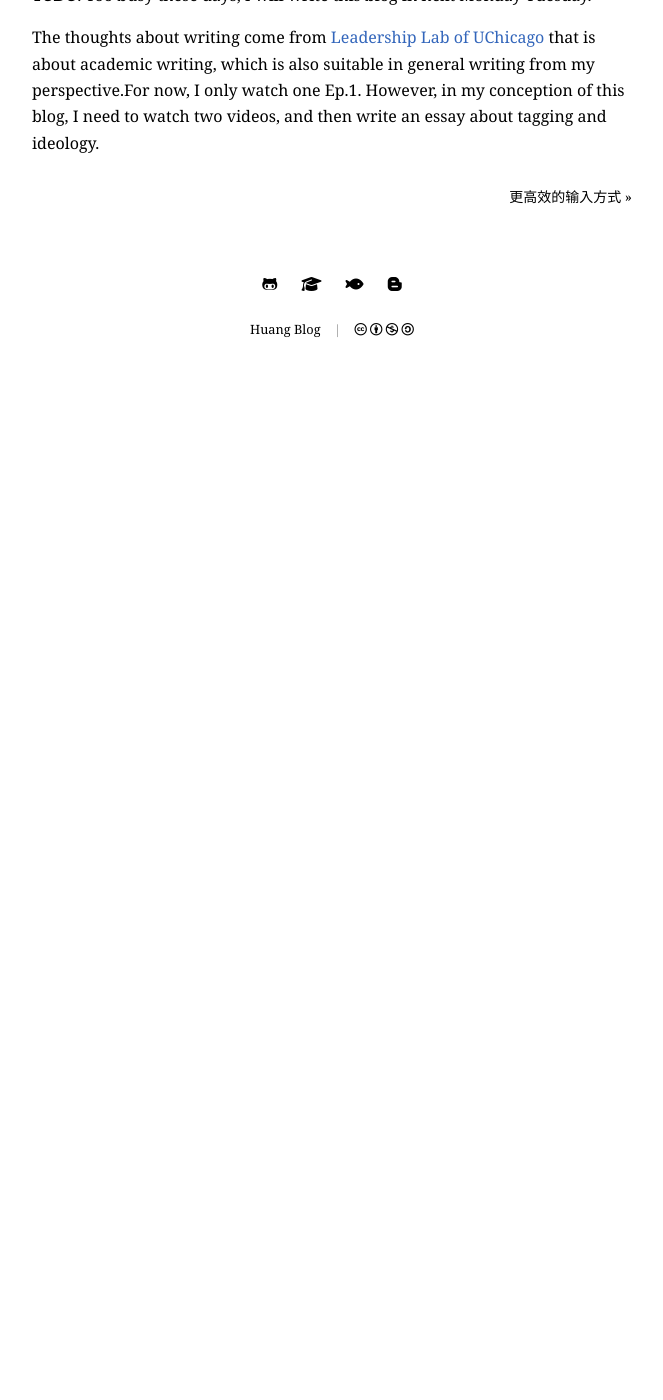
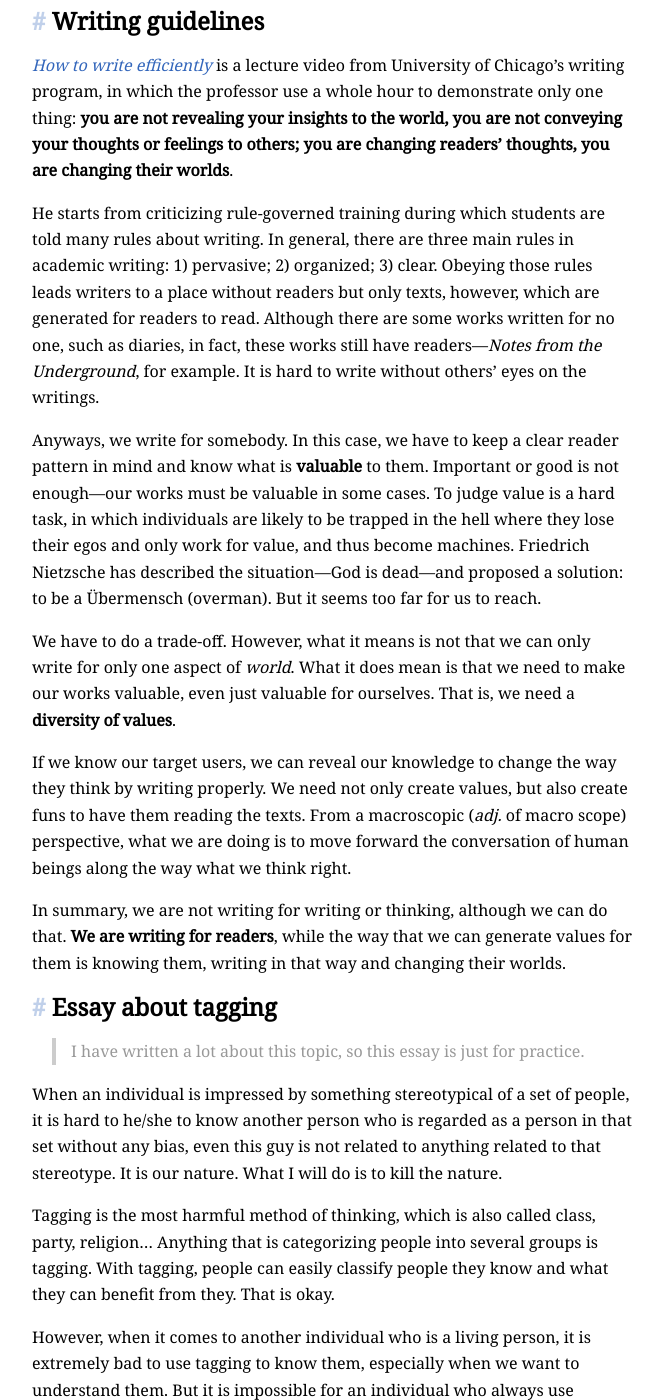
Before and after one commit to huang-feiyu/huang-feiyu.github.io, a Jekyll site: the page built from _posts/2023-08-05-diary-6.md, in a window 1280 px wide and 1400 px high, scrolled down 686 px. Shown: the whole window, without its empty margins (308-971 px from the left). Built offline with Jekyll 4.4.1, drawn with Linux system fonts in a browser that asks for light colours; nearby versions of some CDN libraries; before the commit the page ends 1054 px from its top, so only the background shows below that; some of the changed text lies outside the part shown.

Commit message:
post: upload `diary-6`

```diff
--- a/_posts/2023-08-05-diary-6.md
+++ b/_posts/2023-08-05-diary-6.md
@@ -6,9 +6,37 @@ categories:  diary
 tags:        [english, writing]
 image:       flower-1.jpg
 toc:         false
-description: Writing for what, how to write along with an tentative essay.
+description: Writing guidelines from UChicago along with an tentative essay about tagging.
 ---
 
-***TODO***: Too busy these days, I will write this blog in next ~~Monday~~ Tuesday.
+### Writing guidelines
 
-The thoughts about writing come from [Leadership Lab of UChicago](https://youtu.be/vtIzMaLkCaM) that is about academic writing, which is also suitable in general writing from my perspective.For now, I only watch one Ep.1. However, in my conception of this blog, I need to watch two videos, and then write an essay about tagging and ideology.
+*[How to write efficiently](https://youtu.be/vtIzMaLkCaM)* is a lecture video from University of Chicago’s writing program, in which the professor use a whole hour to demonstrate only one thing: **you are not revealing your insights to the world, you are not conveying your thoughts or feelings to others; you are changing readers’ thoughts, you are changing their worlds**.
+
+He starts from criticizing rule-governed training during which students are told many rules about writing. In general, there are three main rules in academic writing: 1) pervasive; 2) organized; 3) clear. Obeying those rules leads writers to a place without readers but only texts, however, which are generated for readers to read. Although there are some works written for no one, such as diaries, in fact, these works still have readers—*Notes from the Underground*, for example. It is hard to write without others’ eyes on the writings.
+
+Anyways, we write for somebody. In this case, we have to keep a clear reader pattern in mind and know what is **valuable** to them. Important or good is not enough—our works must be valuable in some cases. To judge value is a hard task, in which individuals are likely to be trapped in the hell where they lose their egos and only work for value, and thus become machines. Friedrich Nietzsche has described the situation—God is dead—and proposed a solution: to be a Übermensch (overman). But it seems too far for us to reach.
+
+We have to do a trade-off. However, what it means is not that we can only write for only one aspect of *world*. What it does mean is that we need to make our works valuable, even just valuable for ourselves. That is, we need a **diversity of values**.
+
+If we know our target users, we can reveal our knowledge to change the way they think by writing properly. We need not only create values, but also create funs to have them reading the texts. From a macroscopic (*adj.* of macro scope) perspective, what we are doing is to move forward the conversation of human beings along the way what we think right.
+
+In summary, we are not writing for writing or thinking, although we can do that. **We are writing for readers**, while the way that we can generate values for them is knowing them, writing in that way and changing their worlds.
+
+### Essay about tagging
+
+> I have written a lot about this topic, so this essay is just for practice.
+
+When an individual is impressed by something stereotypical of a set of people, it is hard to he/she to know another person who is regarded as a person in that set without any bias, even this guy is not related to anything related to that stereotype. It is our nature. What I will do is to kill the nature.
+
+Tagging is the most harmful method of thinking, which is also called class, party, religion… Anything that is categorizing people into several groups is tagging. With tagging, people can easily classify people they know and what they can benefit from they. That is okay.
+
+However, when it comes to another individual who is a living person, it is extremely bad to use tagging to know them, especially when we want to understand them. But it is impossible for an individual who always use tagging to know others to suddenly socialize with a person without bias.
+
+It seems to be a dilemma, right? Absolutely not. If we have a choice on whether to tag or not, we must choose not. We are human beings who can bear almost every situation to make a living. Without tagging, it is hard to know many people, but that is not important. With tagging, an individual must tag themselves as some kinds of people, and this is important.
+
+Setting aside others, if we are tagging ourselves, we might do many things without any considerations because as a member of group, it is possible for us to accept all the opinions of others and attack other groups using those opinions. Besides, an implication of that I am a part of one community forces us to think in the way the community thinks, do things the community does. We must avoid that, cause every evil generates from a straightforward way of thinking. Although many people criticize the fact that we need to self-question, I argue that a person without self-questioning is an animal because it just does what requires it to do, and avoids doing what limits it to do, which creates no values to anything or anyone and is harmful to every living individual.
+
+Considering others, there is no excuse for tagging them.
+
+— As you can see, I am not good at writing something to change others’ thoughts…
```
